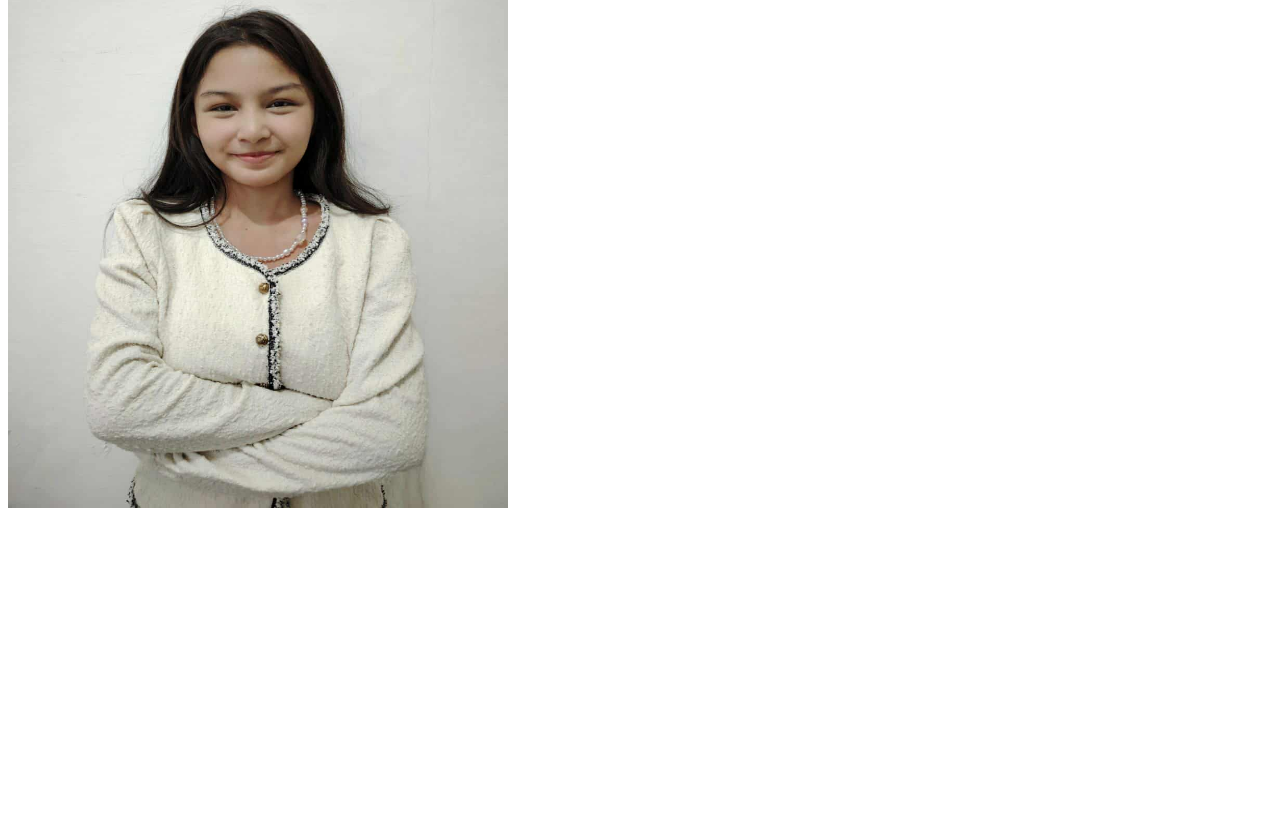
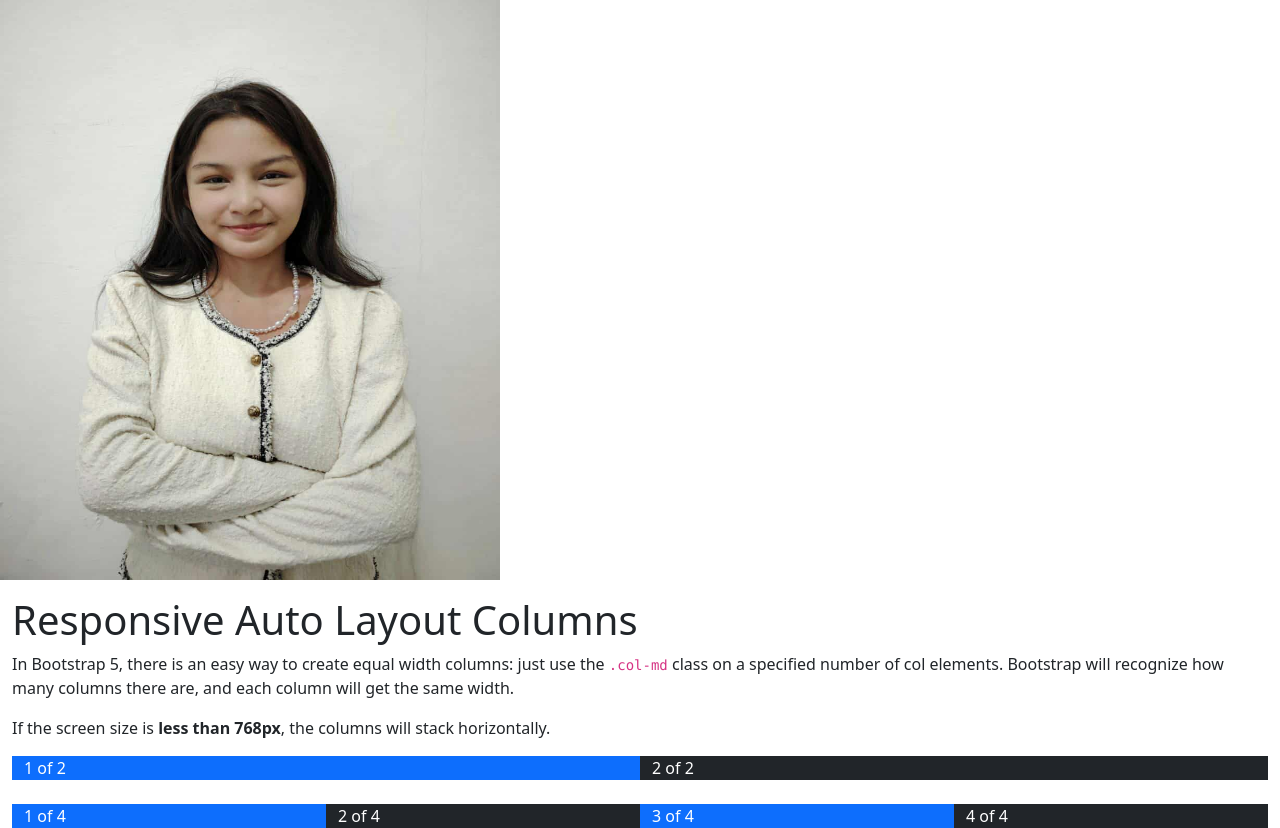
Before and after one commit to elijahnollen/webprog-HTML-lessons, a plain HTML site: page introduction/index.html in a window 1280 px wide. Shown: the part 732-1560 px from the top of the page. Before the commit the page ends 1260 px from the top, so only its background shows below. Drawn offline with nearby package versions, Linux system fonts and the light colour scheme.

Commit message:
Added bootstrap5 sample code

```diff
--- a/introduction/index.html
+++ b/introduction/index.html
@@ -1,7 +1,11 @@
 <!DOCTYPE html>
 <html>
+<html lang="en">
 <head>
 <title>WEBPROG SF241 Introduction</title>
+  <meta charset="utf-8">
+  <meta name="viewport" content="width=device-width, initial-scale=1">
+  <link href="https://cdn.jsdelivr.net/npm/bootstrap@5.3.3/dist/css/bootstrap.min.css" rel="stylesheet">
 </head>
 <body>
 
@@ -43,5 +47,27 @@ Goals In Life / Dream<br>
 Picture Gallery<br>
 <img src="eli.jpg" alt="Eli" width="500" height="600">
 </p>
+
+<div class="container-fluid mt-3">
+  <h1>Responsive Auto Layout Columns</h1>
+  <p>In Bootstrap 5, there is an easy way to create equal width columns: just use the <code>.col-md</code> class on a specified number of col elements. Bootstrap will recognize how many columns there are, and each column will get the same width.</p>
+  <p>If the screen size is <strong>less than 768px</strong>, the columns will stack horizontally.</p>
+  <div class="container-fluid">
+    <div class="row">
+      <div class="col-md bg-primary text-white">1 of 2</div>
+      <div class="col-md bg-dark text-white">2 of 2</div>
+    </div>
+  </div>
+  <br>
+
+  <div class="container-fluid">
+    <div class="row">
+      <div class="col-md bg-primary text-white">1 of 4</div>
+      <div class="col-md bg-dark text-white">2 of 4</div>
+      <div class="col-md bg-primary text-white">3 of 4</div>
+      <div class="col-md bg-dark text-white">4 of 4</div>
+    </div>
+  </div>
+</div>
 </body>
 </html>
```
